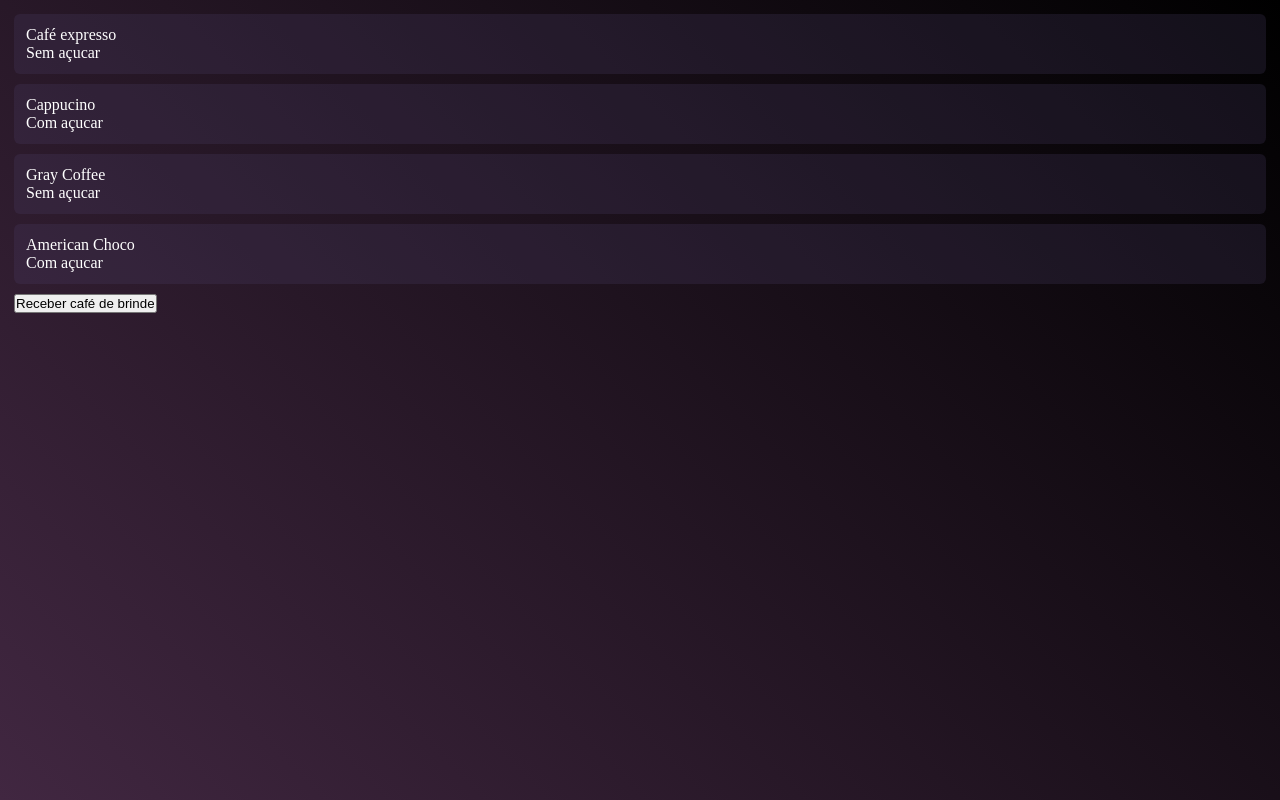
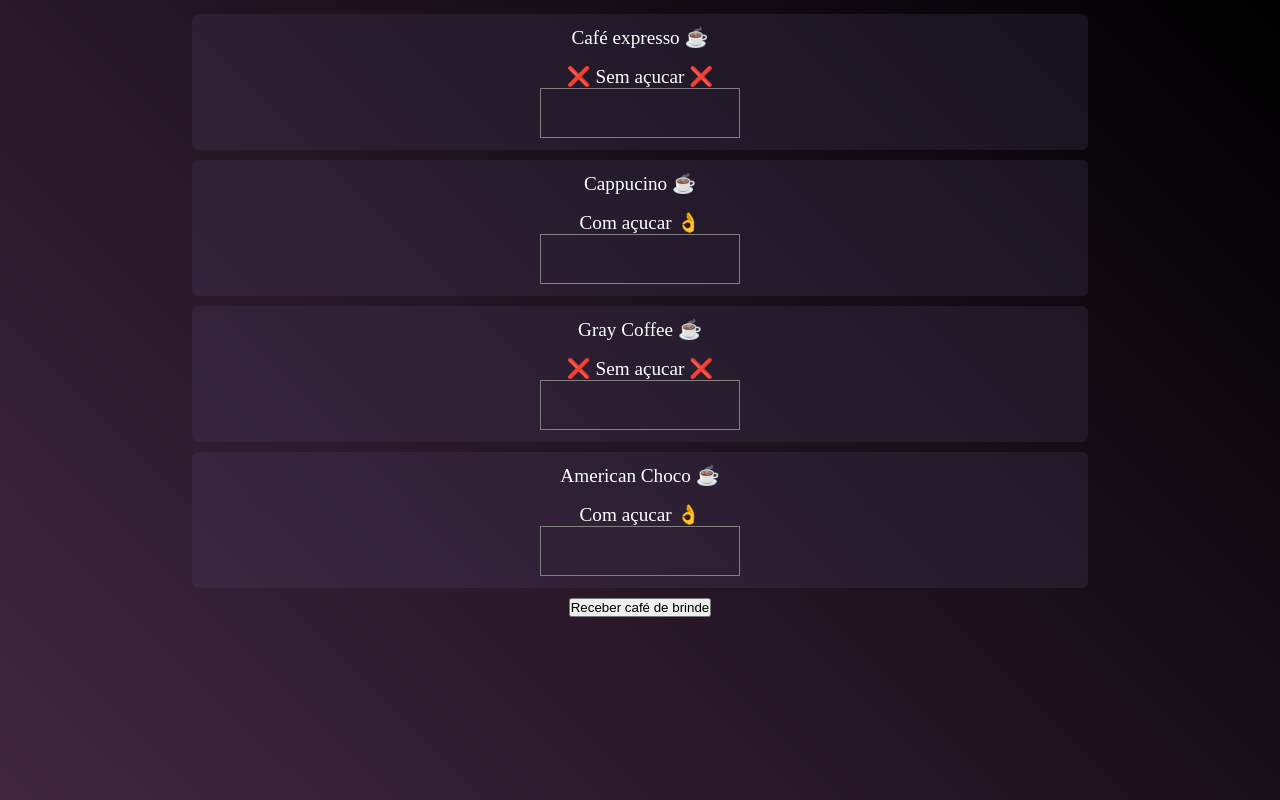
Before and after one commit to SantV7/preparing_coffee, a React (Vite) app: page / in a window 1280 px wide. Built offline with nearby package versions, Linux system fonts and the light colour scheme.

Commit message:
Criando a are de descrição do café

```diff
--- a/src/App.tsx
+++ b/src/App.tsx
@@ -31,13 +31,13 @@ function App() {
   return (
     <>
 
-    {listCoffe.map((itemCoffee) => (
-      <RequireCoffee key={itemCoffee.id} nameCoffee={itemCoffee.coffe} sugar={itemCoffee.acucar} />
-    ))}
-
-    <Brinde freebieFunction={freebie} />
-
-    <p id="freebie-p">{freebieWon}</p>
+    <div id="container">
+      {listCoffe.map((itemCoffee) => (
+        <RequireCoffee key={itemCoffee.id} nameCoffee={itemCoffee.coffe} sugar={itemCoffee.acucar} />
+      ))}
+      <Brinde freebieFunction={freebie} />
+      <p id="freebie-p">{freebieWon}</p>
+    </div>
 
 
     </>
--- a/src/global.css
+++ b/src/global.css
@@ -15,6 +15,14 @@ body {
 }
 
 
+#container {
+    justify-content: center;
+    align-items: center;
+    flex-flow: column nowrap;
+    display: flex;
+}
+
+
 #freebie-p {
     color: white;
     font-size: 1.4rem;
--- a/src/pages/home/RequireCoffee.tsx
+++ b/src/pages/home/RequireCoffee.tsx
@@ -11,10 +11,15 @@ const RequireCoffee = ({ nameCoffee, sugar }: requireCofffeeProps) => {
   return (
    <>
     <section className={styles.infoCoffee}>
-        <ul>
-            <li className={styles.li_coffee}>{nameCoffee}</li>
-            <li className={styles.li_coffee}>{sugar ? 'Com açucar' : 'Sem açucar'}</li>
+        <ul className={styles.ul_style}>
+            <li className={styles.li_coffee}>{nameCoffee} ☕</li>
+            <li className={styles.li_coffee}>{sugar ? 'Com açucar 👌' : '❌ Sem açucar ❌'}</li>
         </ul>
+
+
+        <div className={styles.descriptionCoffee}>
+
+        </div>
     </section>
     </>
   )
--- a/src/pages/home/requireCoffee.module.scss
+++ b/src/pages/home/requireCoffee.module.scss
@@ -1,10 +1,35 @@
 .infoCoffee {
+    min-width: 70vw;
+    max-width: 88vw;
+    height: 17vh;
     padding: 12px;
     background-color: rgba(75, 63, 105, 0.238);
     border-radius: 6px;
     margin-bottom: 10px;
     color: white;
+    display: flex;
+    align-items: center;
+    flex-flow: column nowrap;
+    gap: 19%;
+    justify-content: center;
+
+    .ul_style {
+        display: flex;
+        justify-content: center;
+        align-items: center;
+        gap: 16px;
+        flex-flow: column nowrap;
+    }
+
+      .li_coffee {
+        font-size: 1.2rem;
+        list-style: none;
+      }
+
+      .descriptionCoffee {
+        padding: 10px 20px;
+        height: 200px;
+        width: 200px;
+        border: 1px solid gray;
+      }
 }
-.li_coffee {
-    list-style: none;
-}
```
